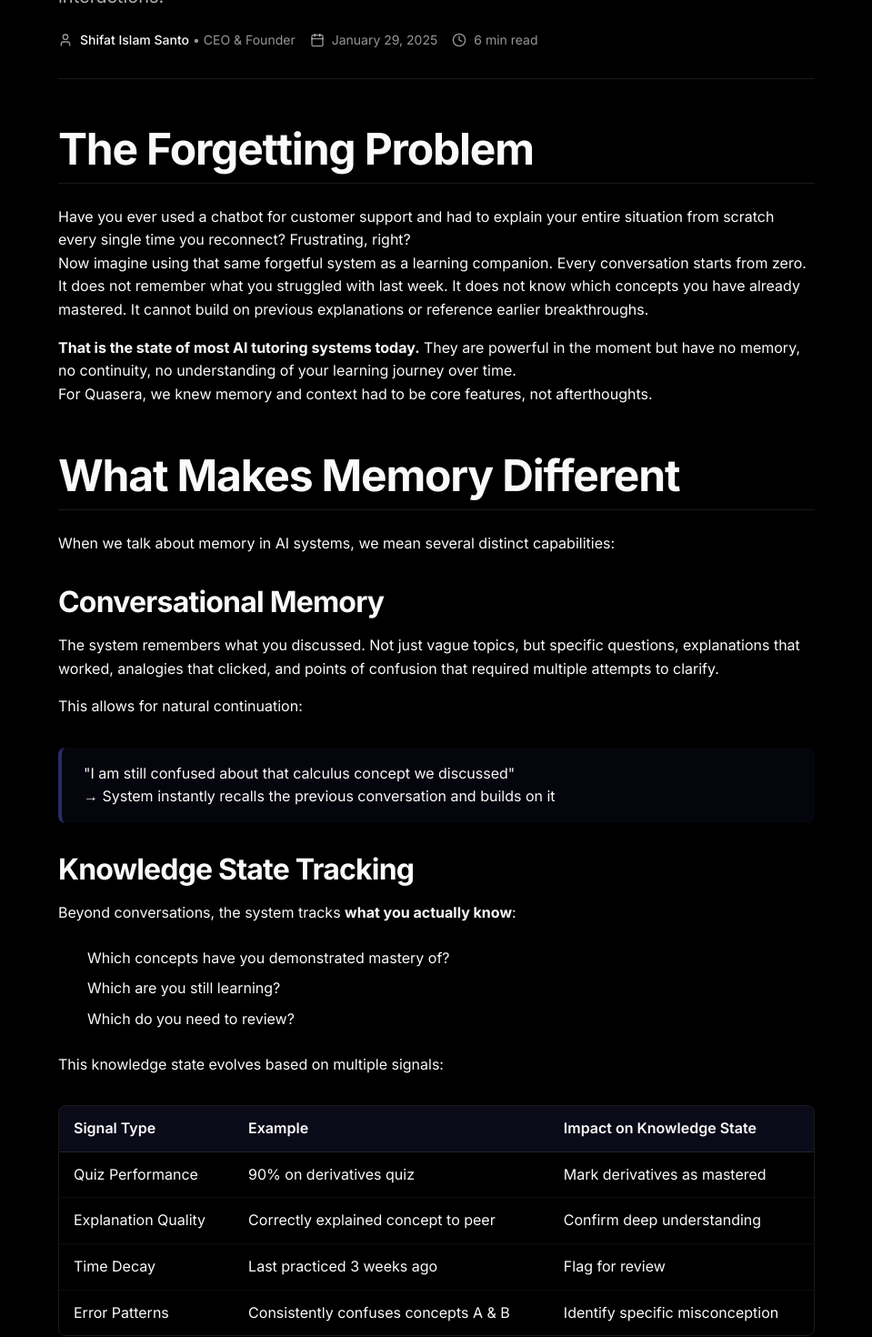
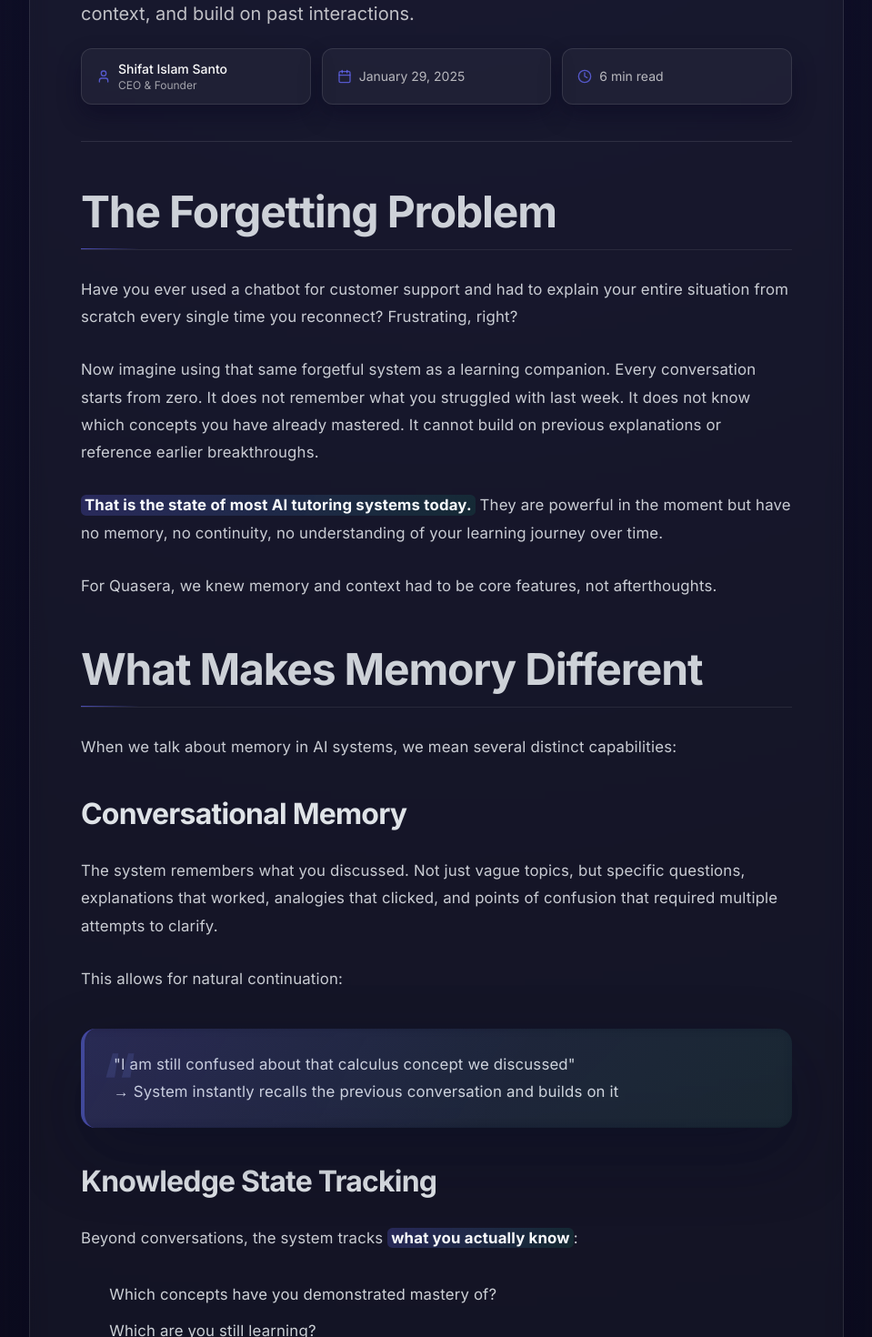
Before and after one commit to Sant0-9/Orbythic, a Next.js app: page /blog/memory-context-intelligent-tutoring in a window 1280 px wide. Shown: the part 580-2050 px from the top of the page at 91% size, without its empty margins (160-1119 px from the left). Built offline with nearby package versions, Linux system fonts and the light colour scheme.

Commit message:
style: refresh blog presentation

```diff
--- a/src/app/(marketing)/blog/[slug]/page.tsx
+++ b/src/app/(marketing)/blog/[slug]/page.tsx
@@ -51,43 +51,49 @@ export default function BlogPostPage({ params }: BlogPostPageProps) {
   }
 
   return (
-    <div className="bg-black">
-      <article className="mx-auto max-w-4xl px-4 py-24 sm:px-6 lg:px-8">
+    <div className="relative min-h-screen bg-black">
+      <div className="pointer-events-none absolute inset-0 bg-[radial-gradient(circle_at_top,_rgba(99,102,241,0.18),transparent_55%)]" />
+      <article className="relative mx-auto max-w-4xl overflow-hidden rounded-3xl border border-white/10 bg-white/[0.03] px-5 py-20 shadow-[0_35px_80px_rgba(8,7,33,0.6)] backdrop-blur-sm sm:px-9 lg:px-14">
+        <div className="pointer-events-none absolute inset-0 opacity-70">
+          <div className="absolute inset-x-0 top-0 h-44 bg-gradient-to-b from-white/[0.15] via-white/[0.04] to-transparent" />
+          <div className="absolute -left-40 top-32 h-64 w-64 rounded-full bg-[radial-gradient(circle,_rgba(129,140,248,0.25),transparent_60%)] blur-3xl" />
+          <div className="absolute -right-32 bottom-4 h-56 w-56 rounded-full bg-[radial-gradient(circle,_rgba(16,185,129,0.22),transparent_65%)] blur-3xl" />
+        </div>
+
+        <div className="relative z-10">
           <Link
             href="/blog"
-          className="inline-flex items-center gap-2 text-sm text-nebula-purple transition-colors hover:text-nebula-purple/80"
+            className="inline-flex items-center gap-2 rounded-full border border-white/10 bg-white/[0.05] px-4 py-1.5 text-xs font-semibold uppercase tracking-[0.18em] text-starlight/70 transition-all duration-300 hover:border-nebula-purple/40 hover:text-nebula-purple"
           >
-          <ArrowLeft className="h-4 w-4" />
+            <ArrowLeft className="h-3.5 w-3.5" />
             Back to Blog
           </Link>
 
-        <header className="mt-8 border-b border-white/10 pb-8">
-          <div className="mb-4">
-            <span className="inline-block rounded-full bg-nebula-purple/10 px-3 py-1 text-xs font-medium text-nebula-purple">
+          <header className="mt-10 space-y-6 border-b border-white/10 pb-10">
+            <div className="inline-flex items-center gap-2 rounded-full border border-nebula-purple/30 bg-nebula-purple/10 px-4 py-1.5 text-[0.7rem] font-semibold uppercase tracking-[0.28em] text-nebula-purple/90">
               {post.category}
-            </span>
             </div>
 
-          <h1 className="text-4xl font-bold text-starlight md:text-5xl">
+            <h1 className="text-4xl font-semibold leading-snug text-starlight md:text-5xl md:leading-tight">
               {post.title}
             </h1>
 
-          <p className="mt-4 text-xl text-starlight/70">
+            <p className="max-w-2xl text-lg text-starlight/75 md:text-xl">
               {post.excerpt}
             </p>
 
-          <div className="mt-6 flex flex-wrap items-center gap-4 text-sm text-starlight/60">
-            <div className="flex items-center gap-2">
-              <User className="h-4 w-4" />
+            <div className="grid gap-3 text-sm text-starlight/70 sm:grid-cols-2 md:grid-cols-3">
+              <div className="flex items-center gap-2 rounded-xl border border-white/10 bg-white/[0.04] px-4 py-3 shadow-[0_12px_25px_rgba(8,7,33,0.45)]">
+                <User className="h-4 w-4 text-nebula-purple/80" />
                 <div>
                   <span className="font-medium text-starlight">{post.author}</span>
                   {post.authorRole && (
-                  <span className="text-starlight/60"> • {post.authorRole}</span>
+                    <span className="block text-xs text-starlight/60">{post.authorRole}</span>
                   )}
                 </div>
               </div>
-            <div className="flex items-center gap-2">
-              <Calendar className="h-4 w-4" />
+              <div className="flex items-center gap-2 rounded-xl border border-white/10 bg-white/[0.04] px-4 py-3 shadow-[0_12px_25px_rgba(8,7,33,0.45)]">
+                <Calendar className="h-4 w-4 text-nebula-purple/80" />
                 <span>
                   {new Date(post.date).toLocaleDateString('en-US', {
                     year: 'numeric',
@@ -96,14 +102,14 @@ export default function BlogPostPage({ params }: BlogPostPageProps) {
                   })}
                 </span>
               </div>
-            <div className="flex items-center gap-2">
-              <Clock className="h-4 w-4" />
+              <div className="flex items-center gap-2 rounded-xl border border-white/10 bg-white/[0.04] px-4 py-3 shadow-[0_12px_25px_rgba(8,7,33,0.45)]">
+                <Clock className="h-4 w-4 text-nebula-purple/80" />
                 <span>{post.readTime}</span>
               </div>
             </div>
           </header>
 
-        <div className="prose prose-invert prose-lg mt-12 max-w-none prose-headings:text-starlight prose-p:text-starlight/80 prose-a:text-nebula-purple prose-a:no-underline hover:prose-a:text-nebula-purple/80 prose-strong:text-starlight prose-code:text-stellar-blue prose-pre:bg-white/[0.03] prose-pre:border prose-pre:border-white/10 prose-table:text-starlight prose-th:border-white/10 prose-td:border-white/10 prose-blockquote:border-nebula-purple/40 prose-blockquote:text-starlight/90">
+          <div className="prose prose-invert prose-lg mt-12 max-w-none tracking-wide prose-blockquote:text-starlight prose-code:text-slate-200 prose-headings:font-semibold prose-headings:text-starlight prose-lead:text-starlight/85 prose-li:marker:text-nebula-purple/80 prose-ol:marker:text-starlight/60 prose-p:text-starlight/85 prose-strong:text-starlight prose-table:text-starlight">
             <MDXRemote
               source={post.content}
               components={{
@@ -117,23 +123,23 @@ export default function BlogPostPage({ params }: BlogPostPageProps) {
             />
           </div>
 
-        <footer className="mt-16 border-t border-white/10 pt-8">
-          <div className="rounded-2xl border border-white/10 bg-white/[0.03] p-8">
-            <h3 className="text-xl font-bold text-starlight">About the Author</h3>
-            <div className="mt-4 flex items-start gap-4">
-              <div className="flex h-12 w-12 shrink-0 items-center justify-center rounded-full bg-nebula-purple/10">
-                <User className="h-6 w-6 text-nebula-purple" />
+          <footer className="mt-16 border-t border-white/10 pt-10">
+            <div className="rounded-3xl border border-white/10 bg-white/[0.05] p-10 shadow-[0_20px_50px_rgba(8,7,33,0.45)] backdrop-blur-sm">
+              <h3 className="text-xl font-semibold text-starlight">About the Author</h3>
+              <div className="mt-5 flex items-start gap-4">
+                <div className="flex h-14 w-14 shrink-0 items-center justify-center rounded-2xl bg-[radial-gradient(circle,_rgba(99,102,241,0.28),rgba(99,102,241,0.05))]">
+                  <User className="h-7 w-7 text-nebula-purple" />
                 </div>
-              <div>
+                <div className="space-y-1">
                   <p className="font-semibold text-starlight">{post.author}</p>
                   {post.authorRole && (
                     <p className="text-sm text-starlight/60">{post.authorRole}</p>
                   )}
                   {post.author === 'Shifat Islam Santo' && (
-                  <p className="mt-2 text-sm text-starlight/70">
-                    Shifat is the founder and CEO of Orbythic, building Quasera to transform
-                    how students learn with AI-powered personalized support. As a student developer,
-                    he brings firsthand experience of the challenges students face and is passionate
+                    <p className="text-sm text-starlight/70">
+                      Shifat is the founder and CEO of Orbythic, building Quasera to transform how
+                      students learn with AI-powered personalized support. As a student developer, he
+                      brings firsthand experience of the challenges students face and is passionate
                       about creating technology that genuinely enhances education.
                     </p>
                   )}
@@ -157,6 +163,7 @@ export default function BlogPostPage({ params }: BlogPostPageProps) {
               </Link>
             </div>
           </footer>
+        </div>
       </article>
     </div>
   );
--- a/src/app/(marketing)/blog/blog.css
+++ b/src/app/(marketing)/blog/blog.css
@@ -1,3 +1,123 @@
+/* Typography enhancements */
+.prose {
+  color: rgba(241, 245, 249, 0.84);
+  letter-spacing: 0.01em;
+  line-height: 1.8;
+}
+
+.prose > :first-child {
+  margin-top: 0;
+}
+
+.prose > :last-child {
+  margin-bottom: 0;
+}
+
+.prose p {
+  margin: 1.75rem 0;
+  color: rgba(241, 245, 249, 0.82);
+}
+
+.prose p + p {
+  margin-top: 1.6rem;
+}
+
+@media (min-width: 1024px) {
+  .prose {
+    font-size: 1.05rem;
+  }
+}
+
+.prose a {
+  color: #a855f7;
+  font-weight: 500;
+  text-decoration: none;
+  background-image: linear-gradient(currentColor, currentColor);
+  background-repeat: no-repeat;
+  background-size: 100% 2px;
+  background-position: 0 100%;
+  transition: color 200ms ease, background-size 200ms ease;
+}
+
+.prose a:hover {
+  color: #c084fc;
+  background-size: 100% 3px;
+}
+
+.prose strong {
+  color: #f8fafc;
+  background: linear-gradient(120deg, rgba(99, 102, 241, 0.25), rgba(16, 185, 129, 0.12));
+  padding: 0.08rem 0.25rem;
+  border-radius: 0.35rem;
+}
+
+.prose em {
+  color: rgba(192, 211, 255, 0.9);
+}
+
+.prose mark {
+  background: linear-gradient(0deg, rgba(252, 211, 77, 0.35), rgba(252, 211, 77, 0.35));
+  color: #fef9c3;
+  border-radius: 0.4rem;
+  padding: 0.05rem 0.3rem;
+}
+
+.prose kbd {
+  background: rgba(15, 23, 42, 0.75);
+  border: 1px solid rgba(148, 163, 184, 0.4);
+  border-radius: 0.45rem;
+  box-shadow: inset 0 -2px 0 rgba(148, 163, 184, 0.3);
+  padding: 0.15rem 0.45rem;
+  font-size: 0.85em;
+  color: rgba(226, 232, 240, 0.85);
+}
+
+.prose hr {
+  position: relative;
+  border: none;
+  height: 1px;
+  margin: 3rem auto;
+  background: linear-gradient(90deg, transparent, rgba(148, 163, 184, 0.35), transparent);
+}
+
+/* Lists */
+.prose :where(ul, ol) {
+  margin: 2rem 0;
+  padding-left: 1.8rem;
+}
+
+.prose :where(ul, ol) li {
+  margin: 0.6rem 0;
+  padding-left: 0.15rem;
+}
+
+.prose ul > li::marker {
+  color: rgba(129, 140, 248, 0.85);
+}
+
+.prose ol > li::marker {
+  color: rgba(248, 250, 252, 0.75);
+  font-weight: 600;
+}
+
+/* Images & figures */
+.prose img {
+  border-radius: 1rem;
+  border: 1px solid rgba(148, 163, 184, 0.25);
+  box-shadow: 0 25px 60px rgba(7, 11, 33, 0.45);
+}
+
+.prose figure {
+  margin: 2.5rem 0;
+  text-align: center;
+}
+
+.prose figcaption {
+  margin-top: 1rem;
+  font-size: 0.9rem;
+  color: rgba(226, 232, 240, 0.65);
+}
+
 /* Mermaid diagram styling */
 .prose .mermaid-container {
   background: transparent !important;
@@ -12,7 +132,7 @@
 .prose .mermaid-container svg {
   max-width: 100%;
   height: auto;
-  filter: drop-shadow(0 10px 30px rgba(0, 0, 0, 0.3));
+  filter: drop-shadow(0 14px 38px rgba(8, 7, 33, 0.45));
 }
 
 /* Hide mermaid code blocks that will be rendered as SVG */
@@ -26,24 +146,28 @@
   border-collapse: separate;
   border-spacing: 0;
   border: 1px solid rgba(255, 255, 255, 0.1);
-  border-radius: 0.5rem;
+  border-radius: 0.75rem;
   overflow: hidden;
-  margin: 2rem 0;
+  margin: 2.5rem 0;
+  background: rgba(15, 23, 42, 0.35);
+  backdrop-filter: blur(12px);
+  box-shadow: 0 24px 50px rgba(8, 7, 33, 0.45);
 }
 
 .prose thead {
-  background: rgba(99, 102, 241, 0.1);
+  background: linear-gradient(90deg, rgba(99, 102, 241, 0.2), rgba(15, 118, 110, 0.2));
 }
 
 .prose th {
-  padding: 0.75rem 1rem;
+  padding: 0.9rem 1.25rem;
   text-align: left;
   font-weight: 600;
-  border-bottom: 1px solid rgba(255, 255, 255, 0.1);
+  border-bottom: 1px solid rgba(255, 255, 255, 0.08);
+  color: rgba(241, 245, 249, 0.9);
 }
 
 .prose td {
-  padding: 0.75rem 1rem;
+  padding: 0.85rem 1.25rem;
   border-bottom: 1px solid rgba(255, 255, 255, 0.05);
 }
 
@@ -51,70 +175,158 @@
   border-bottom: none;
 }
 
+.prose tbody tr:nth-child(odd) {
+  background: rgba(255, 255, 255, 0.015);
+}
+
 .prose tbody tr:hover {
-  background: rgba(255, 255, 255, 0.02);
+  background: rgba(99, 102, 241, 0.08);
 }
 
 /* Blockquote styling */
 .prose blockquote {
-  border-left: 4px solid rgba(99, 102, 241, 0.4);
-  background: rgba(99, 102, 241, 0.05);
-  padding: 1rem 1.5rem;
-  margin: 2rem 0;
-  border-radius: 0.5rem;
-  font-style: normal;
+  position: relative;
+  margin: 2.5rem 0;
+  padding: 1.5rem 1.75rem 1.5rem 2rem;
+  border-left: 4px solid rgba(99, 102, 241, 0.55);
+  background: linear-gradient(135deg, rgba(99, 102, 241, 0.12), rgba(16, 185, 129, 0.08));
+  border-radius: 1rem;
+  box-shadow: 0 30px 70px rgba(7, 11, 33, 0.35);
+  overflow: hidden;
+  backdrop-filter: blur(6px);
+}
+
+.prose blockquote::before {
+  content: '“';
+  position: absolute;
+  top: -1.5rem;
+  left: 1rem;
+  font-size: 6rem;
+  color: rgba(129, 140, 248, 0.15);
+}
+
+.prose blockquote::after {
+  content: '';
+  position: absolute;
+  inset: 0;
+  background: linear-gradient(120deg, rgba(99, 102, 241, 0.25), transparent 60%);
+  opacity: 0.35;
+  pointer-events: none;
 }
 
 .prose blockquote p {
+  position: relative;
   margin: 0;
+  color: rgba(226, 232, 240, 0.9);
 }
 
 /* Code blocks */
 .prose pre {
-  border-radius: 0.75rem;
-  padding: 1.5rem !important;
-  margin: 2rem 0;
+  position: relative;
+  border-radius: 0.9rem;
+  padding: 1.75rem !important;
+  margin: 2.5rem 0;
+  background: linear-gradient(145deg, rgba(13, 21, 42, 0.95), rgba(30, 64, 175, 0.35));
+  border: 1px solid rgba(99, 102, 241, 0.25);
+  box-shadow: 0 20px 60px rgba(8, 7, 33, 0.6);
+  overflow: auto;
+}
+
+.prose pre::before {
+  content: '';
+  position: absolute;
+  inset: 0;
+  border-radius: inherit;
+  background: radial-gradient(circle at top left, rgba(129, 140, 248, 0.3), transparent 55%);
+  opacity: 0.7;
+  pointer-events: none;
+}
+
+.prose pre::after {
+  content: '';
+  position: absolute;
+  inset: 0;
+  border-radius: inherit;
+  border: 1px solid rgba(255, 255, 255, 0.08);
+  pointer-events: none;
+  mix-blend-mode: screen;
 }
 
 .prose code {
-  background: rgba(99, 102, 241, 0.1);
-  padding: 0.2rem 0.4rem;
-  border-radius: 0.25rem;
+  background: rgba(99, 102, 241, 0.12);
+  padding: 0.2rem 0.45rem;
+  border-radius: 0.35rem;
   font-size: 0.9em;
+  color: #e0e7ff;
+  border: 1px solid rgba(99, 102, 241, 0.2);
 }
 
 .prose pre code {
   background: transparent;
   padding: 0;
+  color: #e2e8f0;
+  font-size: 0.95rem;
+  line-height: 1.7;
 }
 
-/* List styling */
-.prose ul,
-.prose ol {
-  margin: 1.5rem 0;
-  padding-left: 2rem;
+.prose pre::-webkit-scrollbar {
+  height: 8px;
 }
 
-.prose li {
-  margin: 0.5rem 0;
+.prose pre::-webkit-scrollbar-track {
+  background: rgba(15, 23, 42, 0.35);
+}
+
+.prose pre::-webkit-scrollbar-thumb {
+  background: rgba(99, 102, 241, 0.55);
+  border-radius: 9999px;
+}
+
+.prose pre:hover::-webkit-scrollbar-thumb {
+  background: rgba(129, 140, 248, 0.7);
+}
+
+/* List emphasis */
+.prose li > strong {
+  color: #f8fafc;
 }
 
 /* Headings */
 .prose h2 {
   margin-top: 3rem;
   margin-bottom: 1.5rem;
-  padding-bottom: 0.5rem;
-  border-bottom: 1px solid rgba(255, 255, 255, 0.1);
+  padding-bottom: 0.75rem;
+  border-bottom: 1px solid rgba(255, 255, 255, 0.08);
+  position: relative;
+}
+
+.prose h2::after {
+  content: '';
+  position: absolute;
+  bottom: 0;
+  left: 0;
+  width: 4rem;
+  height: 1px;
+  background: linear-gradient(90deg, rgba(99, 102, 241, 0.7), transparent);
+  pointer-events: none;
 }
 
 .prose h3 {
+  margin-top: 2.5rem;
+  margin-bottom: 1.2rem;
+  color: rgba(241, 245, 249, 0.92);
+}
+
+.prose h4 {
   margin-top: 2rem;
   margin-bottom: 1rem;
+  color: rgba(241, 245, 249, 0.9);
+  letter-spacing: 0.02em;
 }
 
 /* Spacing utilities */
 .prose br {
   display: block;
-  content: "";
+  content: '';
   margin: 1rem 0;
 }
```
Lines whose indentation alone changed are shown as unchanged.
